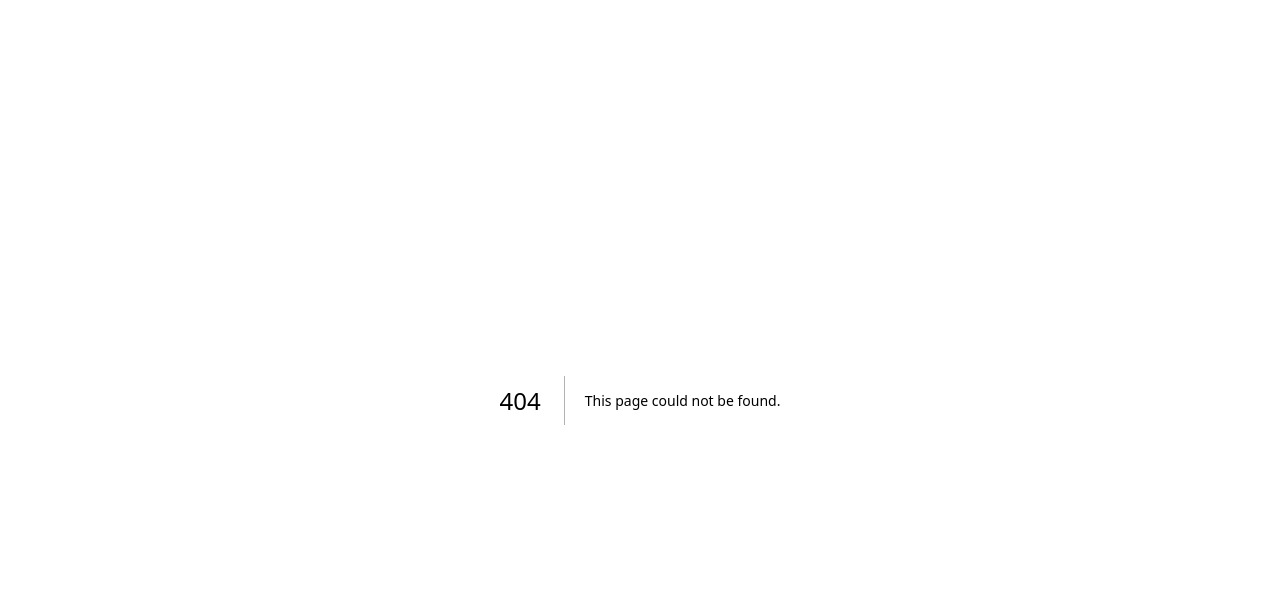
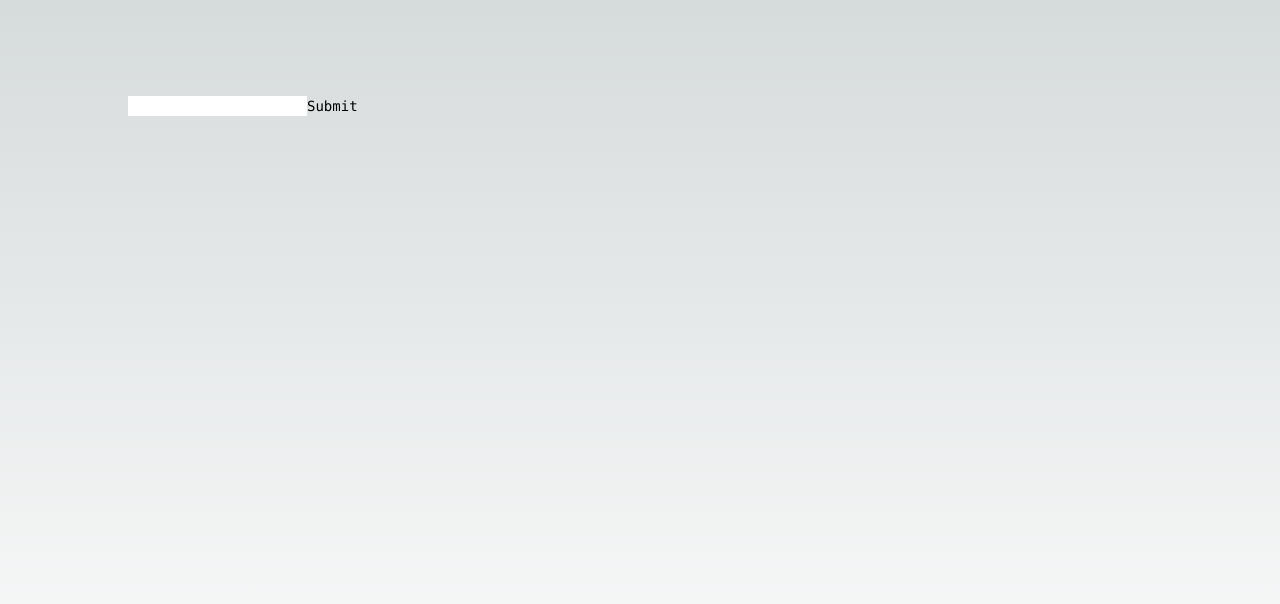
Before and after one commit to insanealec/megalist, a Next.js app: page /list in a window 1280 px wide. Before the commit this address had no page. Shown: the top 604 px of the page. Built offline with nearby package versions, Linux system fonts and the light colour scheme.

Commit message:
Add a simple list page, comparing frameworks

```diff
--- /dev/null
+++ b/app/list/page.tsx
@@ -0,0 +1,39 @@
+"use client"
+
+import { useState } from "react"
+
+export default function List() {
+  const [list, setList] = useState([] as string[]);
+  const [term, setTerm] = useState('');
+
+  const handleChange = (e: any) => {
+    setTerm(e.target.value);
+  }
+
+  const handleSubmit = (e: any) => {
+    e.preventDefault();
+    setList(old => [...old, term]);
+    setTerm('');
+  }
+
+  const removeItem = (index: number) => {
+    setList(old => {
+      return old.filter((_, i) => i !== index);
+    });
+  }
+
+  return (
+    <main className="flex min-h-screen flex-col items-center justify-between p-24">
+      <div className="z-10 w-full max-w-5xl items-center justify-between font-mono text-sm lg:flex">
+        <form onSubmit={handleSubmit}>
+          <input type="text" className="text-black" value={term} onChange={handleChange} />
+          <input type="submit" value="Submit" />
+        </form>
+        <ul>{list.map((item, index) =>
+          <li>{item} <button onClick={() => removeItem(index)}>X</button></li>
+        )}
+        </ul>
+      </div>
+    </main>
+  )
+}
```
